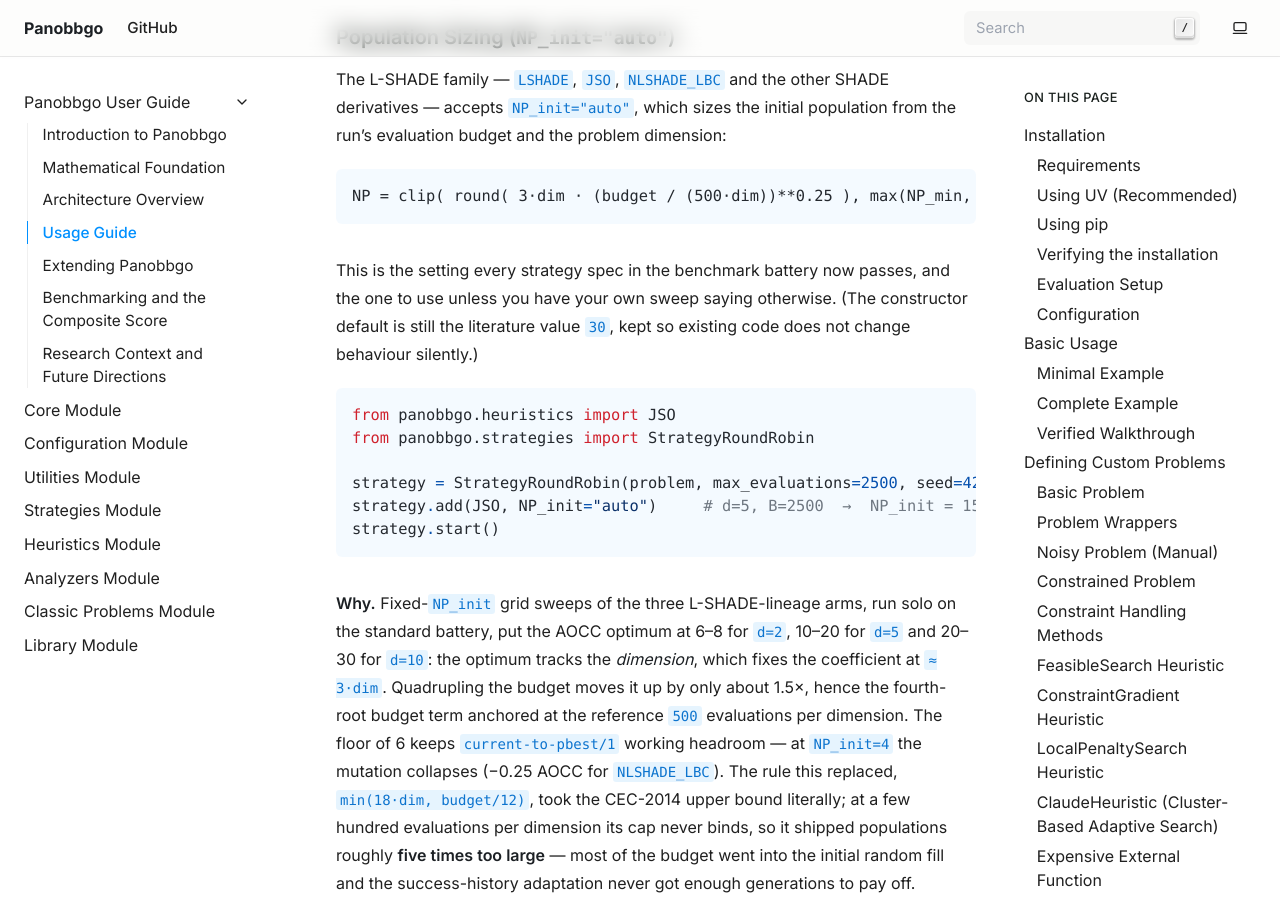
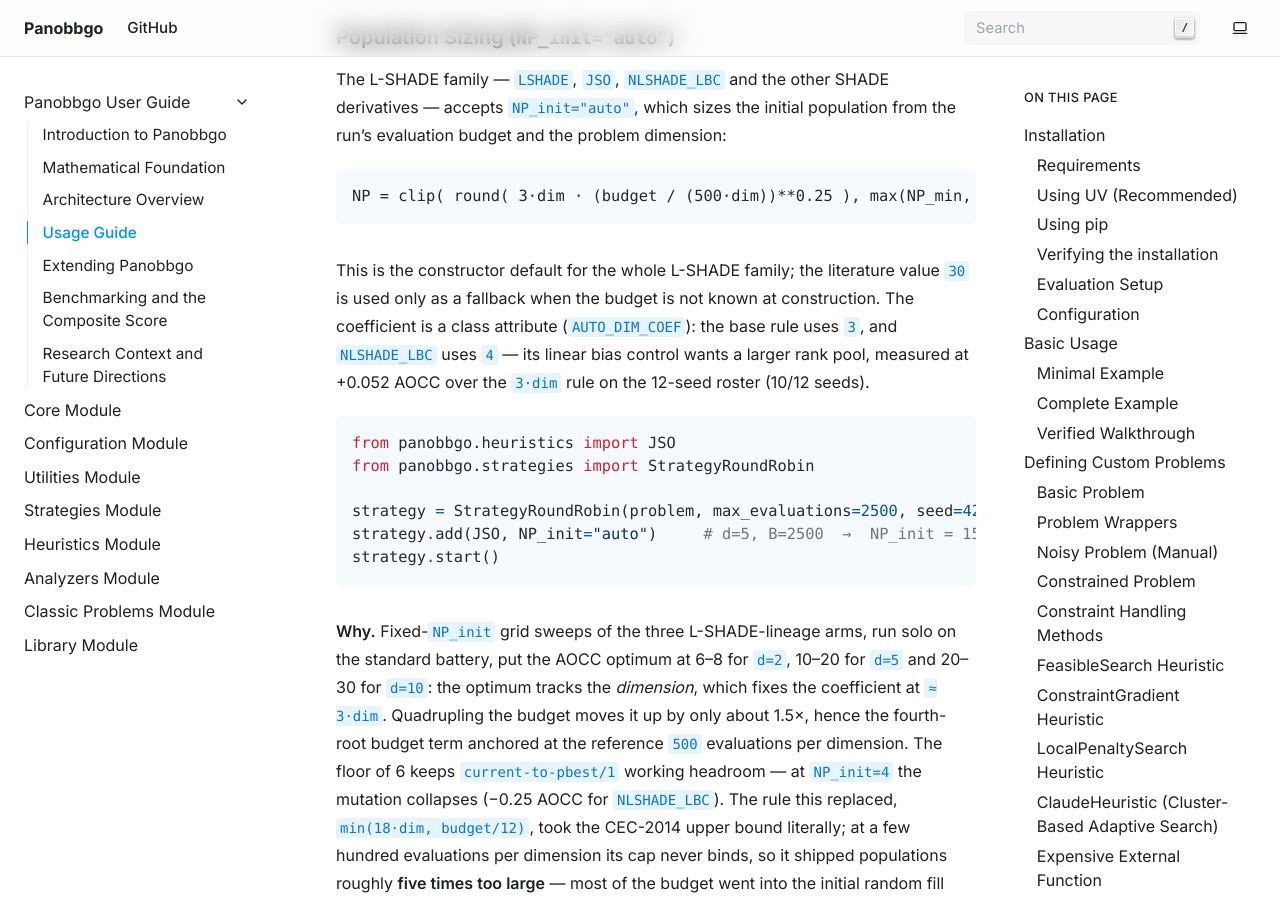
Before and after one commit to haraldschilly/panobbgo, a Sphinx documentation site: the page built from doc/source/guide_usage.rst, in a window 1280 px wide and 900 px high, scrolled down 24472 px. Built offline with Sphinx 7.4.7, drawn with Linux system fonts in a browser that asks for light colours.

Commit message:
docs: NP_init="auto" is the constructor default; per-class coefficient (LBC 4·dim)
Co-Authored-By: Claude Fable 5.1 <noreply@anthropic.com>

```diff
--- a/doc/source/guide_usage.rst
+++ b/doc/source/guide_usage.rst
@@ -1060,10 +1060,12 @@ from the run's evaluation budget and the problem dimension:
 
    NP = clip( round( 3·dim · (budget / (500·dim))**0.25 ), max(NP_min, 6), 400 )
 
-This is the setting every strategy spec in the benchmark battery now passes,
-and the one to use unless you have your own sweep saying otherwise.  (The
-constructor default is still the literature value ``30``, kept so existing
-code does not change behaviour silently.)
+This is the constructor default for the whole L-SHADE family; the
+literature value ``30`` is used only as a fallback when the budget is not
+known at construction.  The coefficient is a class attribute
+(``AUTO_DIM_COEF``): the base rule uses ``3``, and ``NLSHADE_LBC`` uses
+``4`` — its linear bias control wants a larger rank pool, measured at
++0.052 AOCC over the ``3·dim`` rule on the 12-seed roster (10/12 seeds).
 
 .. code-block:: python
 
```
